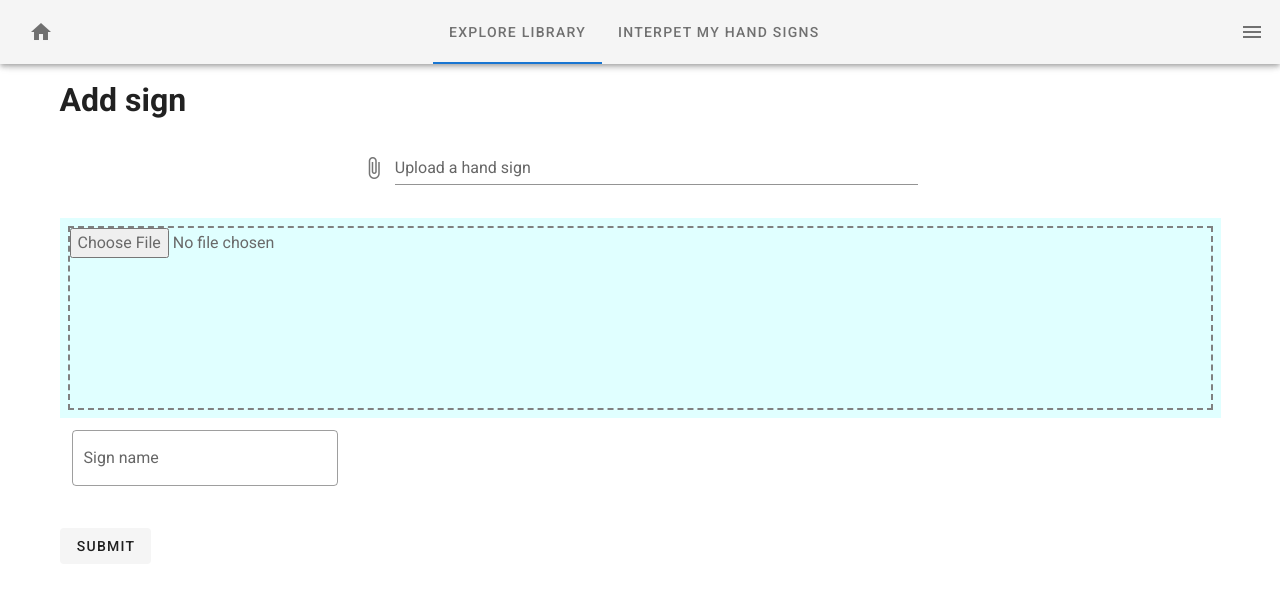
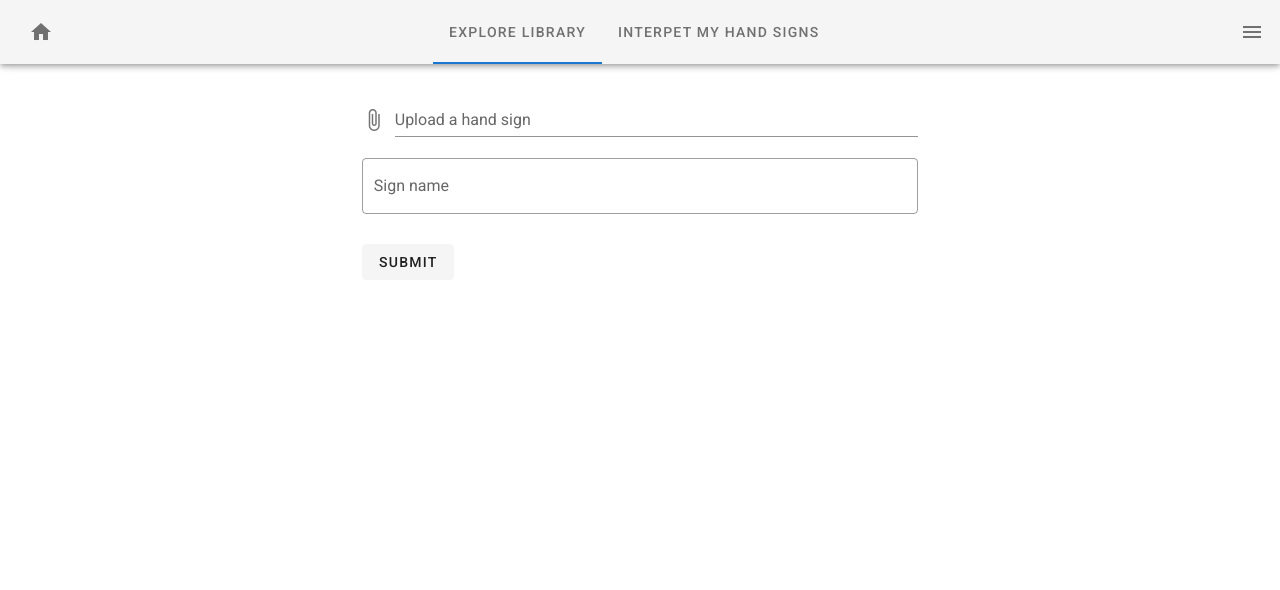
Before and after one commit to jhkritz/sign-language-api, a Vue app in the folder frontend/: page /library/addsign in a window 1280 px wide. Shown: the top 590 px of the page. Built offline with nearby package versions, Linux system fonts and the light colour scheme; what vue-auth would draw is missing.

Commit message:
Removed the unused file input from addsign.

```diff
--- a/frontend/src/views/addsign.vue
+++ b/frontend/src/views/addsign.vue
@@ -1,25 +1,37 @@
 <!-- References:https://www.digitalocean.com/community/tutorials/how-to-handle-file-uploads-in-vue-2 -->
 <template>
+    <div>
         <v-form v-model="valid">
             <v-container>
                 <!-- UPLOAD SIGN -->
-            <h1>Add sign</h1>
+                <v-row id='row'>
+                    <v-col>
                         <v-container id='container'>
                             <v-file-input label='Upload a hand sign' v-model='image' />
-            </v-container>
-            <div class="dropbox">
-                <input type="file" single required>
-            </div>
-            <!-- SIGN NAME -->
-            <v-col cols="12" sm="6" md="3">
                             <v-text-field v-model="signname" label="Sign name" :rules="signrules" outlined required></v-text-field>
-            </v-col>
                             <v-btn depressed @click="postSign">
                                 Submit
                             </v-btn>
                         </v-container>
+                    </v-col>
+                </v-row>
+                <!--
+                <div class="dropbox">
+                    <input type="file" single required>
+                </div>
+								-->
+                <!-- SIGN NAME -->
+            </v-container>
         </v-form>
+    </div>
 </template>
+
+<style>
+    #row {
+        align-content: start;
+        justify-content: start;
+    }
+</style>
 
 <script>
     export default {
```
Lines whose indentation alone changed are shown as unchanged.
